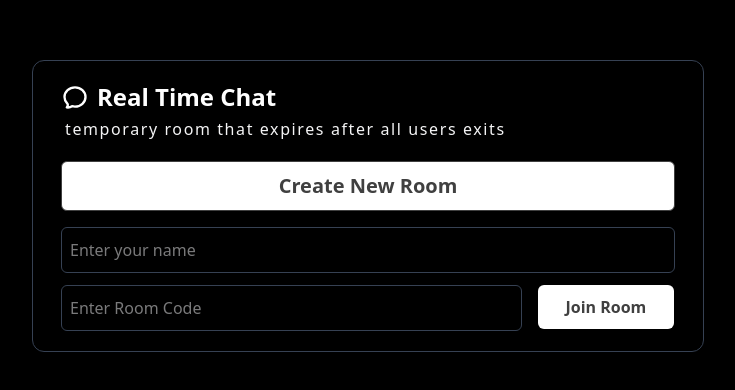
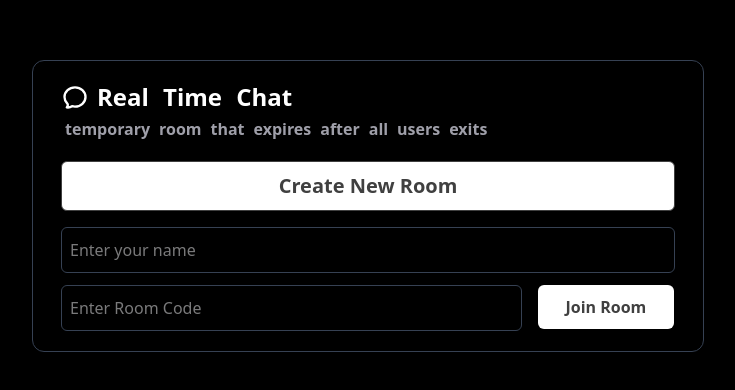
Before and after one commit to sid-methiya99/Chat-App, a React (Vite) app in the folder chat-app/: page / in a window 1280 px wide. Shown: the part 194-584 px from the top of the page, without its empty margins (272-1007 px from the left). Built offline with nearby package versions, Linux system fonts and the light colour scheme.

Commit message:
Added browser router

```diff
--- a/chat-app/package.json
+++ b/chat-app/package.json
@@ -13,6 +13,7 @@
     "@tailwindcss/vite": "^4.1.11",
     "react": "^19.1.0",
     "react-dom": "^19.1.0",
+    "react-router-dom": "^7.7.1",
     "tailwindcss": "^4.1.11"
   },
   "devDependencies": {
--- a/chat-app/src/App.tsx
+++ b/chat-app/src/App.tsx
@@ -1,41 +1,14 @@
-import { Button } from './components/Button'
-import ChatIcon from './components/icons/ChatIcon'
-import { Input } from './components/Input'
+import { BrowserRouter, Route, Routes } from 'react-router-dom'
+import { ChatLanding } from './pages/ChatLanding'
 
 function App() {
    return (
       <div className="flex h-screen text-white bg-black w-full items-center justify-center">
-         <div className="border border-gray-700 w-2xl p-5 rounded-xl shadow-md">
-            <div className="flex flex-col">
-               <div className="flex px-2 gap-2 items-center">
-                  <ChatIcon />
-                  <h1 className="text-2xl text-white font-bold">
-                     Real Time Chat
-                  </h1>
-               </div>
-               <div className="pl-3 mt-1">
-                  <p className="text-zinc-100 font-light tracking-widest">
-                     temporary room that expires after all users exits
-                  </p>
-               </div>
-            </div>
-
-            <div className="mt-5 px-2">
-               <Button title="Create New Room" variant="large" />
-            </div>
-
-            <div className="mt-4 px-2">
-               <Input placeholder="Enter your name" />
-            </div>
-            <div className="mt-3 px-2 flex gap-4">
-               <div className="w-3/4">
-                  <Input placeholder="Enter Room Code" />
-               </div>
-               <div>
-                  <Button title="Join Room" variant="small" />
-               </div>
-            </div>
-         </div>
+         <BrowserRouter>
+            <Routes>
+               <Route path="/" element={<ChatLanding />} />
+            </Routes>
+         </BrowserRouter>
       </div>
    )
 }
--- a/chat-app/src/pages/ChatLanding.tsx
+++ b/chat-app/src/pages/ChatLanding.tsx
@@ -2,16 +2,28 @@ import { Button } from '../components/Button'
 import ChatIcon from '../components/icons/ChatIcon'
 import { Input } from '../components/Input'
 
-export const ChatLanding = (props: {}) => {
+export const ChatLanding = () => {
    return (
       <div className="border border-gray-700 w-2xl p-5 rounded-xl shadow-md">
          <div className="flex flex-col">
             <div className="flex px-2 gap-2 items-center">
                <ChatIcon />
-               <h1 className="text-2xl text-white font-bold">Real Time Chat</h1>
+               <p
+                  className="text-2xl text-white font-extrabold "
+                  style={{
+                     wordSpacing: '0.50rem',
+                  }}
+               >
+                  Real Time Chat
+               </p>
             </div>
             <div className="pl-3 mt-1">
-               <p className="text-zinc-100 font-light tracking-widest">
+               <p
+                  className="text-zinc-400 font-semibold text-base"
+                  style={{
+                     wordSpacing: '0.30rem',
+                  }}
+               >
                   temporary room that expires after all users exits
                </p>
             </div>
```
Also changed, not shown: 1 other file (tests, documents, lock files or other folders).
